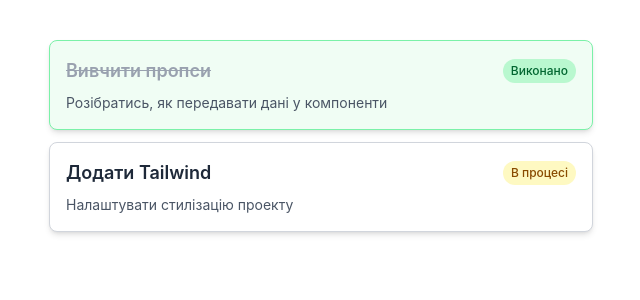
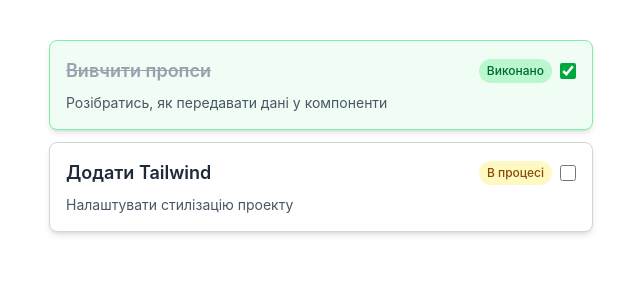
Before and after one commit to yevhenii-sokolvak/mentoring_js_tasks, a React (Vite) app in the folder reactjs/task1/: page / in a window 1280 px wide. Shown: the top 300 px of the page, without its empty margins (319-959 px from the left). Built offline with nearby package versions, Linux system fonts and the light colour scheme.

Commit message:
feat: reactjs. task2. added tasklist. added styles and functionality.

```diff
--- a/reactjs/task1/src/App.jsx
+++ b/reactjs/task1/src/App.jsx
@@ -1,19 +1,8 @@
-import Task from './components/Task';
+import TaskList from './components/TaskList';
 
 function App() {
   return (
-    <div className="max-w-xl mx-auto mt-10 space-y-3 px-4">
-      <Task
-        title="Вивчити пропси"
-        description="Розібратись, як передавати дані у компоненти"
-        isCompleted={true}
-      />
-      <Task
-        title="Додати Tailwind"
-        description="Налаштувати стилізацію проекту"
-        isCompleted={false}
-      />
-    </div>
+    <TaskList />
   );
 }
 
--- a/reactjs/task1/src/components/Task.jsx
+++ b/reactjs/task1/src/components/Task.jsx
@@ -1,13 +1,13 @@
-function Task({ title, description, isCompleted }) {
+function Task({ title, description, isCompleted, onToggleComplete }) {
   return (
     <div
       className={`p-4 rounded-lg shadow-md border mb-3 ${
         isCompleted ? 'bg-green-50 border-green-300' : 'bg-white border-gray-300'
       }`}
     >
-      <div className="flex items-center justify-between mb-2">
+      <div className="flex items-center justify-between mb-2 gap-2">
         <h3
-          className={`text-lg font-semibold ${
+          className={`flex-1 text-lg font-semibold ${
             isCompleted ? 'line-through text-gray-400' : 'text-gray-800'
           }`}
         >
@@ -22,6 +22,12 @@ function Task({ title, description, isCompleted }) {
         >
           {isCompleted ? 'Виконано' : 'В процесі'}
         </span>
+        <input
+          type="checkbox"
+          checked={isCompleted}
+          onChange={onToggleComplete}
+          className="w-4 h-4 accent-green-600 cursor-pointer"
+        />
       </div>
       <p className="text-gray-600 text-sm">{description}</p>
     </div>
--- /dev/null
+++ b/reactjs/task1/src/components/TaskList.jsx
@@ -0,0 +1,41 @@
+import {useState} from 'react';
+import Task from './Task';
+
+function TaskList() {
+  const [tasks, setTasks] = useState([
+    {
+      title: 'Вивчити пропси',
+      description: 'Розібратись, як передавати дані у компоненти',
+      isCompleted: true,
+    },
+    {
+      title: 'Додати Tailwind',
+      description: 'Налаштувати стилізацію проекту',
+      isCompleted: false,
+    },
+  ]);
+
+  const handleToggleComplete = (index) => {
+    setTasks((prevTasks) =>
+      prevTasks.map((task, i) =>
+        i === index? {...task, isCompleted: !task.isCompleted} : task
+      )
+    );
+  };
+
+  return (
+    <div className="max-w-xl mx-auto mt-10 space-y-3 px-4">
+      {tasks.map((task, index) => (
+        <Task
+          key={index}
+          title={task.title}
+          description={task.description}
+          isCompleted={task.isCompleted}
+          onToggleComplete={() => handleToggleComplete(index)}
+        />
+      ))}
+    </div>
+  );
+}
+
+export default TaskList;
```
